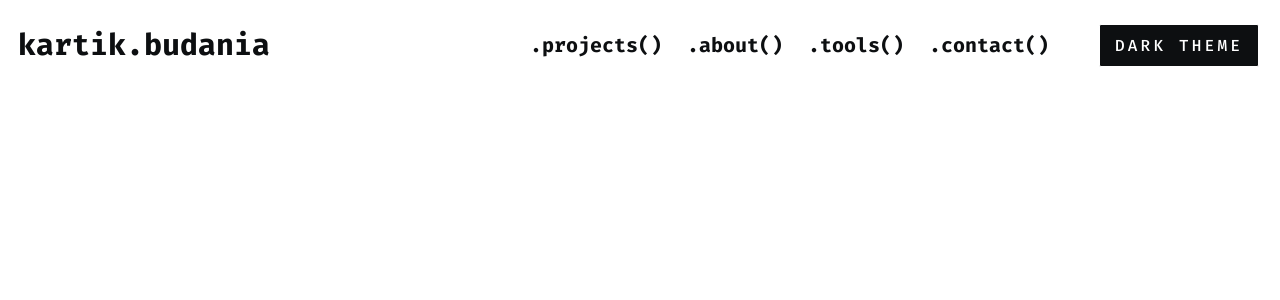
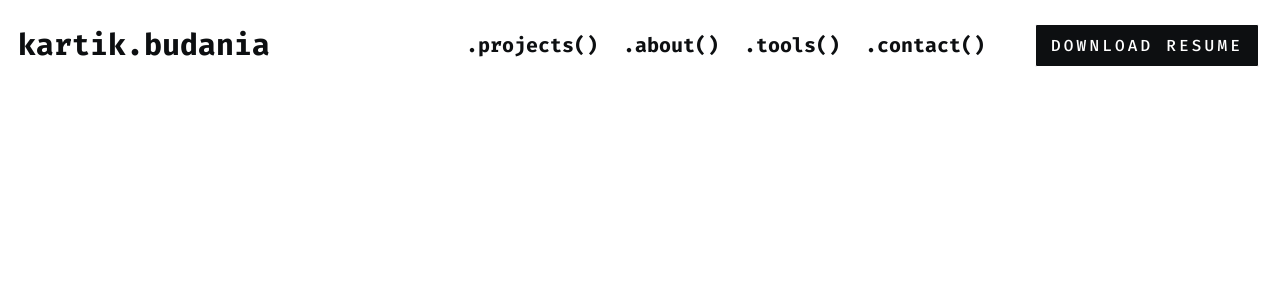
Before and after one commit to KartikBudania/portfolio, a React (Create React App) app: page / in a window 1280 px wide. Shown: the top 300 px of the page. Built offline with nearby package versions, Linux system fonts and the light colour scheme.

Commit message:
Download Resume Btn added

```diff
--- a/src/NavBar.js
+++ b/src/NavBar.js
@@ -35,7 +35,7 @@ const NavBar = () => {
                         <li><a>.about()</a></li>
                         <li><a>.tools()</a></li>
                         <li><a>.contact()</a></li>
-                        <li><button className="toggle-theme">DARK THEME</button></li>
+                        <li><button className="toggle-theme">DOWNLOAD RESUME</button></li>
                     </ul>
                 </div>
             </div>
--- a/src/index.css
+++ b/src/index.css
@@ -85,7 +85,7 @@ li{
   width: auto;
 }
 
-@media screen and (min-width: 1100px) {
+@media screen and (min-width: 1180px) {
   .nav-center{
     display: flex;
     align-items: center;
```
